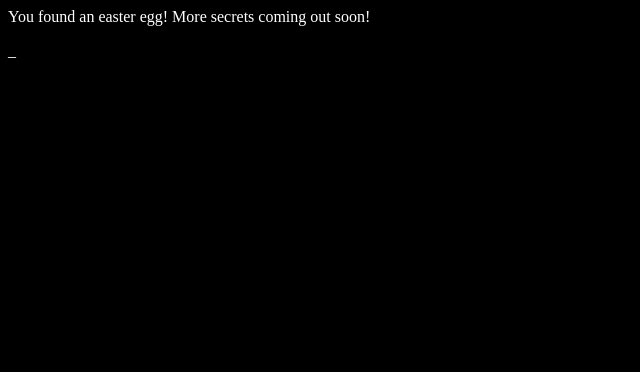
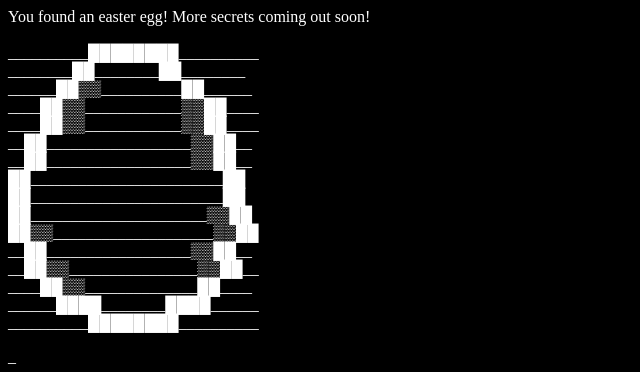
Before and after one commit to CSeriestechhero/Command-prompt.lct, a plain HTML site: page easterAlert.html in a window 1280 px wide. Shown: the whole page, without its empty margins (0-640 px from the left). Drawn offline with Linux system fonts and the light colour scheme.

Commit message:
Update easterAlert.html

```diff
--- a/easterAlert.html
+++ b/easterAlert.html
@@ -5,7 +5,25 @@ background-color: black;
   color: white;
 }
 </style>
-<p>You found an easter egg! More secrets coming out soon!</p><div id="div1" class="fa"></div>
+<p>You found an easter egg! More secrets coming out soon!<br><br>
+__________████████__________<br>
+________██________██________<br>
+______██▒▒__________██______<br>
+____██▒▒____________▒▒██____<br>
+____██▒▒____________▒▒██____<br>
+__██__________________▒▒██__<br>
+__██__________________▒▒██__<br>
+██________________________██<br>
+██________________________██<br>
+██______________________▒▒██<br>
+██▒▒____________________▒▒██<br>
+__██__________________▒▒██__<br>
+__██▒▒________________▒▒██__<br>
+____██▒▒______________██____<br>
+______████________████______<br>
+__________████████__________
+
+<div id="div1" class="fa"></div></p>
 
 <script>
 function load() {
```
